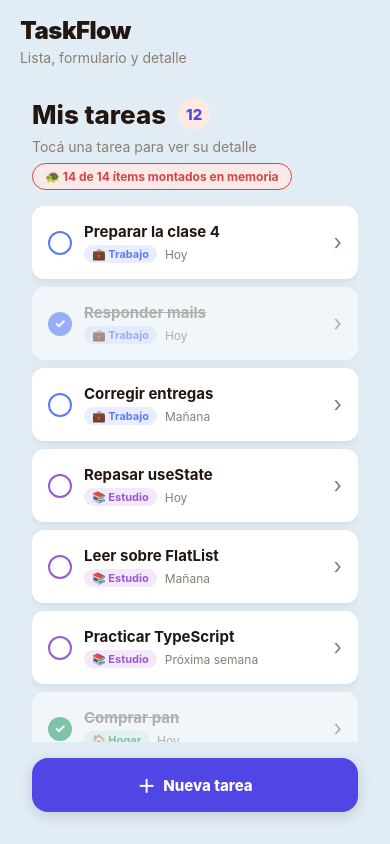
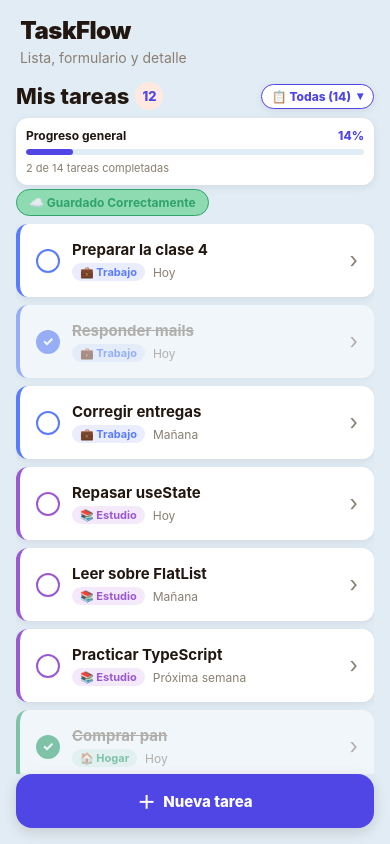
Before and after one commit to Alediaz04/taskflow-app, a React Native app: screen / in a window 390 px wide. Built offline with nearby package versions, Linux system fonts and the light colour scheme.

Commit message:
Modificacion de la pantalla para dar mejor experiencia visual al usuario

```diff
--- a/App.tsx
+++ b/App.tsx
@@ -63,18 +63,17 @@ export default function App() {
                 <Text style={styles.subtitle}> Lista, formulario y detalle </Text>
               </View>
             {selectedTask ? (
-              <View style={styles.screen}>
+              <View style={styles.flex}>
                 <TaskDetailScreen
                   task={selectedTask}
                   onBack={closeDetail}
                   onToggle={toggleTask}
                   onDelete={deleteTask}
                 />
-
               </View>
             ) : (
               /** VISTA COMPLETA */
-              <View style={styles.screen}>
+              <View style={styles.flex}>
                 <FlatListScreen tasks={tasks} onToggle={toggleTask} onSelect={openDetail} />
                 <TaskForm onAdd={addTask} />
               </View>
--- a/src/components/MountBadge.tsx
+++ b/src/components/MountBadge.tsx
@@ -18,9 +18,9 @@ type Props = {
 export default function MountBadge({ mounted, total }: Props) {
   const good = mounted <= total / 2
 
-  return ( <View style={[styles.badge, good ? styles.good : styles.bad]}>
+  return (<View style={[styles.badge, good ? styles.good : styles.bad]}>
     <Text style={[styles.text, good ? styles.goodText : styles.badText]}>
-        {good ? '⚡' : '🐢'} {mounted} de {total} ítems montados en memoria
+      {good ? '☁️' : '☁️'} Guardado Correctamente
     </Text>
   </View>
   )
@@ -39,13 +39,13 @@ const styles = StyleSheet.create({
     borderColor: colors.success
   },
   bad: {
-    backgroundColor: colors.dangerSoft,
-    borderColor: colors.danger
+    backgroundColor: colors.successSoft,
+    borderColor: colors.success,
   },
   text: {
     fontSize: 12,
     fontWeight: '700'
   },
   goodText: { color: colors.success },
-  badText: { color: colors.danger }
+  badText: { color: colors.success }
 })
--- a/src/components/TaskItem.tsx
+++ b/src/components/TaskItem.tsx
@@ -17,7 +17,11 @@ const TaskItem = memo(function TaskItem({ task, onToggle, onPress, onMountChange
 
   return (
     <TouchableOpacity
-      style={[styles.card, task.completed && styles.cardCompleted]}
+      style={[
+        styles.card,
+        { borderLeftColor: cat.color },
+        task.completed && styles.cardCompleted
+      ]}
       onPress={() => onPress(task)}
       activeOpacity={0.75}
     >
@@ -65,6 +69,7 @@ const styles = StyleSheet.create({
     gap: spacing.md,
     backgroundColor: colors.surface,
     borderRadius: radius.md,
+    borderLeftWidth: 4,
     padding: spacing.lg,
     marginBottom: spacing.sm,
     boxShadow: shadow.card
--- a/src/screens/FlatListScreen.tsx
+++ b/src/screens/FlatListScreen.tsx
@@ -1,10 +1,10 @@
-import { useCallback } from 'react'
-import { View, Text, FlatList, StyleSheet } from 'react-native'
-import { Task } from '../types'
-import { spacing, colors } from '../theme'
-import TaskItem from '../components/TaskItem'
+import { useCallback, useMemo, useState } from 'react'
+import { FlatList, Modal, Pressable, StyleSheet, Text, TouchableOpacity, View } from 'react-native'
 import EmptyState from '../components/EmptyState'
 import MountBadge, { useMountCounter } from '../components/MountBadge'
+import TaskItem from '../components/TaskItem'
+import { colors, radius, shadow, spacing } from '../theme'
+import { Category, Task } from '../types'
 
 type Props = {
   tasks: Task[]
@@ -12,16 +12,67 @@ type Props = {
   onSelect: (task: Task) => void
 }
 
+type FilterId = 'all' | 'today' | 'completed' | Category
+
+type FilterOption = {
+  id: FilterId
+  label: string
+  emoji: string
+}
+
+const FILTERS: FilterOption[] = [
+  { id: 'all', label: 'Todas', emoji: '📋' },
+  { id: 'today', label: 'Hoy', emoji: '📅' },
+  { id: 'completed', label: 'Completadas', emoji: '✅' },
+  { id: 'trabajo', label: 'Trabajo', emoji: '💼' },
+  { id: 'estudio', label: 'Estudio', emoji: '📚' },
+  { id: 'personal', label: 'Personal', emoji: '🌱' },
+  { id: 'hogar', label: 'Hogar', emoji: '🏠' }
+]
+
 const keyExtractor = (item: Task) => item.id
 
 const FlatListScreen = ({ tasks, onToggle, onSelect }: Props) => {
   const { mounted, onMountChange } = useMountCounter()
+  const [activeFilter, setActiveFilter] = useState<FilterId>('all')
+  const [isDropdownOpen, setIsDropdownOpen] = useState(false)
 
   const pending = tasks.filter((t) => !t.completed).length
+  const completed = tasks.length - pending
+  const progressPercent = tasks.length > 0 ? Math.round((completed / tasks.length) * 100) : 0
+
+  const activeOption = useMemo(
+    () => FILTERS.find((f) => f.id === activeFilter) || FILTERS[0],
+    [activeFilter]
+  )
+
+  /** Filtrado dinámico de tareas */
+  const filteredTasks = useMemo(() => {
+    return tasks.filter((task) => {
+      if (activeFilter === 'all') return true
+      if (activeFilter === 'today') return task.date === 'today'
+      if (activeFilter === 'completed') return task.completed
+      return task.category === activeFilter
+    })
+  }, [tasks, activeFilter])
+
+  /** Cantidad de tareas por filtro */
+  const getFilterCount = (filterId: FilterId) => {
+    if (filterId === 'all') return tasks.length
+    if (filterId === 'today') return tasks.filter((t) => t.date === 'today').length
+    if (filterId === 'completed') return tasks.filter((t) => t.completed).length
+    return tasks.filter((t) => t.category === filterId).length
+  }
+
   const renderItem = useCallback(
     ({ item }: { item: Task }) => {
       return (
-        <TaskItem task={item} onToggle={onToggle} onPress={onSelect} onMountChange={onMountChange} />
+        <TaskItem
+          task={item}
+          onToggle={onToggle}
+          onPress={onSelect}
+          onMountChange={onMountChange}
+        />
       )
     },
     [onToggle, onSelect, onMountChange]
@@ -30,34 +81,104 @@ const FlatListScreen = ({ tasks, onToggle, onSelect }: Props) => {
   return (
     <View style={styles.container}>
       <View style={styles.header}>
+        {/* Fila del Título y Dropdown Desplegable */}
         <View style={styles.titleRow}>
-          <Text style={styles.title}>Mis tareas</Text>
-          <View style={styles.counter}>
-            <Text style={styles.counterText}>{pending}</Text>
+          <View style={styles.titleWithBadge}>
+            <Text style={styles.title}>Mis tareas</Text>
+            <View style={styles.counter}>
+              <Text style={styles.counterText}>{pending}</Text>
+            </View>
           </View>
+
+          {/* Botón Menú Desplegable */}
+          <TouchableOpacity
+            style={styles.dropdownTrigger}
+            onPress={() => setIsDropdownOpen(true)}
+            activeOpacity={0.8}
+          >
+            <Text style={styles.dropdownTriggerText}>
+              {activeOption.emoji} {activeOption.label} ({getFilterCount(activeFilter)})
+            </Text>
+            <Text style={styles.dropdownChevron}>▾</Text>
+          </TouchableOpacity>
         </View>
 
-        <Text style={styles.subtitle}>
-          {pending === 0 && tasks.length > 0
-            ? '¡Todo completado! 🎉'
-            : 'Tocá una tarea para ver su detalle'}
-        </Text>
+        {/* Tarjeta de Progreso General */}
+        {tasks.length > 0 && (
+          <View style={styles.progressCard}>
+            <View style={styles.progressHeader}>
+              <Text style={styles.progressLabel}>Progreso general</Text>
+              <Text style={styles.progressPercentText}>{progressPercent}%</Text>
+            </View>
+            <View style={styles.progressBarTrack}>
+              <View style={[styles.progressBarFill, { width: `${progressPercent}%` }]} />
+            </View>
+            <Text style={styles.progressSubtext}>
+              {completed} de {tasks.length} tareas completadas
+            </Text>
+          </View>
+        )}
 
         {tasks.length > 0 && <MountBadge mounted={mounted} total={tasks.length} />}
       </View>
 
       <FlatList
-        data={tasks}
+        data={filteredTasks}
         keyExtractor={keyExtractor}
         renderItem={renderItem}
         contentContainerStyle={styles.listContent}
-        ListEmptyComponent={<EmptyState />}
-
+        ListEmptyComponent={
+          tasks.length === 0 ? (
+            <EmptyState />
+          ) : (
+            <EmptyState
+              title="Sin tareas en este filtro"
+              subtitle="Probá cambiando el filtro en el menú desplegable de arriba."
+            />
+          )
+        }
         initialNumToRender={8}
         windowSize={7}
-
         maxToRenderPerBatch={8}
       />
+
+      {/* Modal Menú Desplegable de Filtros */}
+      <Modal
+        visible={isDropdownOpen}
+        transparent
+        animationType="fade"
+        onRequestClose={() => setIsDropdownOpen(false)}
+      >
+        <Pressable style={styles.modalOverlay} onPress={() => setIsDropdownOpen(false)}>
+          <View style={styles.modalMenu}>
+            <Text style={styles.modalTitle}>Filtrar tareas por</Text>
+            {FILTERS.map((f) => {
+              const isActive = activeFilter === f.id
+              const count = getFilterCount(f.id)
+              return (
+                <TouchableOpacity
+                  key={f.id}
+                  style={[styles.menuOption, isActive && styles.menuOptionActive]}
+                  onPress={() => {
+                    setActiveFilter(f.id)
+                    setIsDropdownOpen(false)
+                  }}
+                  activeOpacity={0.75}
+                >
+                  <Text style={[styles.menuOptionText, isActive && styles.menuOptionTextActive]}>
+                    {f.emoji} {f.label}
+                  </Text>
+                  <View style={[styles.menuBadge, isActive && styles.menuBadgeActive]}>
+                    <Text style={[styles.menuBadgeText, isActive && styles.menuBadgeTextActive]}>
+                      {count} {count === 1 ? 'tarea' : 'tareas'}
+                    </Text>
+                  </View>
+                </TouchableOpacity>
+              )
+            })}
+          </View>
+        </Pressable>
+      </Modal>
     </View>
   )
 }
@@ -65,42 +186,168 @@ const FlatListScreen = ({ tasks, onToggle, onSelect }: Props) => {
 const styles = StyleSheet.create({
   container: {
     flex: 1,
-    gap: spacing.lg
+    gap: spacing.sm
   },
   header: {
-    gap: spacing.sm
+    gap: spacing.xs
   },
   titleRow: {
     flexDirection: 'row',
     alignItems: 'center',
-    gap: spacing.md
+    justifyContent: 'space-between'
+  },
+  titleWithBadge: {
+    flexDirection: 'row',
+    alignItems: 'center',
+    gap: spacing.xs + 2
   },
   title: {
-    fontSize: 26,
+    fontSize: 22,
     fontWeight: '800',
     color: colors.ink
   },
   counter: {
     backgroundColor: colors.primarySoft,
-    minWidth: 32,
-    height: 32,
-    borderRadius: 16,
+    minWidth: 28,
+    height: 28,
+    borderRadius: 14,
     alignItems: 'center',
     justifyContent: 'center',
-    paddingHorizontal: spacing.sm
+    paddingHorizontal: 6
   },
   counterText: {
     color: colors.primary,
     fontWeight: '800',
-    fontSize: 15
+    fontSize: 13
   },
-  subtitle: {
-    fontSize: 14,
+  dropdownTrigger: {
+    flexDirection: 'row',
+    alignItems: 'center',
+    gap: 6,
+    backgroundColor: colors.surface,
+    borderWidth: 1.5,
+    borderColor: colors.primary,
+    paddingHorizontal: spacing.sm + 2,
+    paddingVertical: spacing.xs,
+    borderRadius: radius.pill,
+    boxShadow: shadow.card
+  },
+  dropdownTriggerText: {
+    fontSize: 12,
+    fontWeight: '800',
+    color: colors.primary
+  },
+  dropdownChevron: {
+    fontSize: 12,
+    fontWeight: '800',
+    color: colors.primary,
+    marginTop: -2
+  },
+  progressCard: {
+    backgroundColor: colors.surface,
+    borderRadius: radius.md,
+    padding: spacing.sm + 2,
+    gap: 4,
+    boxShadow: shadow.card,
+    marginTop: 4
+  },
+  progressHeader: {
+    flexDirection: 'row',
+    justifyContent: 'space-between',
+    alignItems: 'center'
+  },
+  progressLabel: {
+    fontSize: 12,
+    fontWeight: '700',
+    color: colors.ink
+  },
+  progressPercentText: {
+    fontSize: 12,
+    fontWeight: '800',
+    color: colors.primary
+  },
+  progressBarTrack: {
+    height: 6,
+    backgroundColor: colors.canvas,
+    borderRadius: radius.pill,
+    overflow: 'hidden',
+    marginVertical: 2
+  },
+  progressBarFill: {
+    height: '100%',
+    backgroundColor: colors.primary,
+    borderRadius: radius.pill
+  },
+  progressSubtext: {
+    fontSize: 11,
     color: colors.muted
   },
   listContent: {
     paddingBottom: spacing.xl,
     flexGrow: 1
+  },
+  /* Modal Desplegable */
+  modalOverlay: {
+    flex: 1,
+    backgroundColor: 'rgba(0, 0, 0, 0.4)',
+    justifyContent: 'center',
+    alignItems: 'center',
+    padding: spacing.lg
+  },
+  modalMenu: {
+    width: '100%',
+    maxWidth: 320,
+    backgroundColor: colors.surface,
+    borderRadius: radius.lg,
+    padding: spacing.lg,
+    gap: spacing.xs,
+    boxShadow: shadow.raised
+  },
+  modalTitle: {
+    fontSize: 14,
+    fontWeight: '800',
+    color: colors.muted,
+    textTransform: 'uppercase',
+    letterSpacing: 0.5,
+    marginBottom: spacing.xs
+  },
+  menuOption: {
+    flexDirection: 'row',
+    justifyContent: 'space-between',
+    alignItems: 'center',
+    paddingVertical: spacing.sm + 2,
+    paddingHorizontal: spacing.md,
+    borderRadius: radius.md
+  },
+  menuOptionActive: {
+    backgroundColor: colors.primarySoft
+  },
+  menuOptionText: {
+    fontSize: 14,
+    fontWeight: '700',
+    color: colors.ink
+  },
+  menuOptionTextActive: {
+    color: colors.primary,
+    fontWeight: '800'
+  },
+  menuBadge: {
+    backgroundColor: colors.canvas,
+    paddingHorizontal: spacing.sm,
+    paddingVertical: 2,
+    borderRadius: radius.pill
+  },
+  menuBadgeActive: {
+    backgroundColor: colors.primary
+  },
+  menuBadgeText: {
+    fontSize: 11,
+    fontWeight: '700',
+    color: colors.muted
+  },
+  menuBadgeTextActive: {
+    color: colors.surface,
+    fontWeight: '800'
   }
 })
 
--- a/src/theme/colors.ts
+++ b/src/theme/colors.ts
@@ -12,7 +12,7 @@ export const colors = {
     primarySoft: '#FFE9E1',
     dark: '#2A1008',
     success: '#2FA36B',
-    successSoft: '#E3F4EB',
+    successSoft: '#8edbb2ff',
     danger: '#D64545',
     dangerSoft: '#FBE9E9',
 
```
Also changed, not shown: src/components/EmptyState.tsx (+12 -7 lines). Lines whose indentation alone changed are shown as unchanged.
